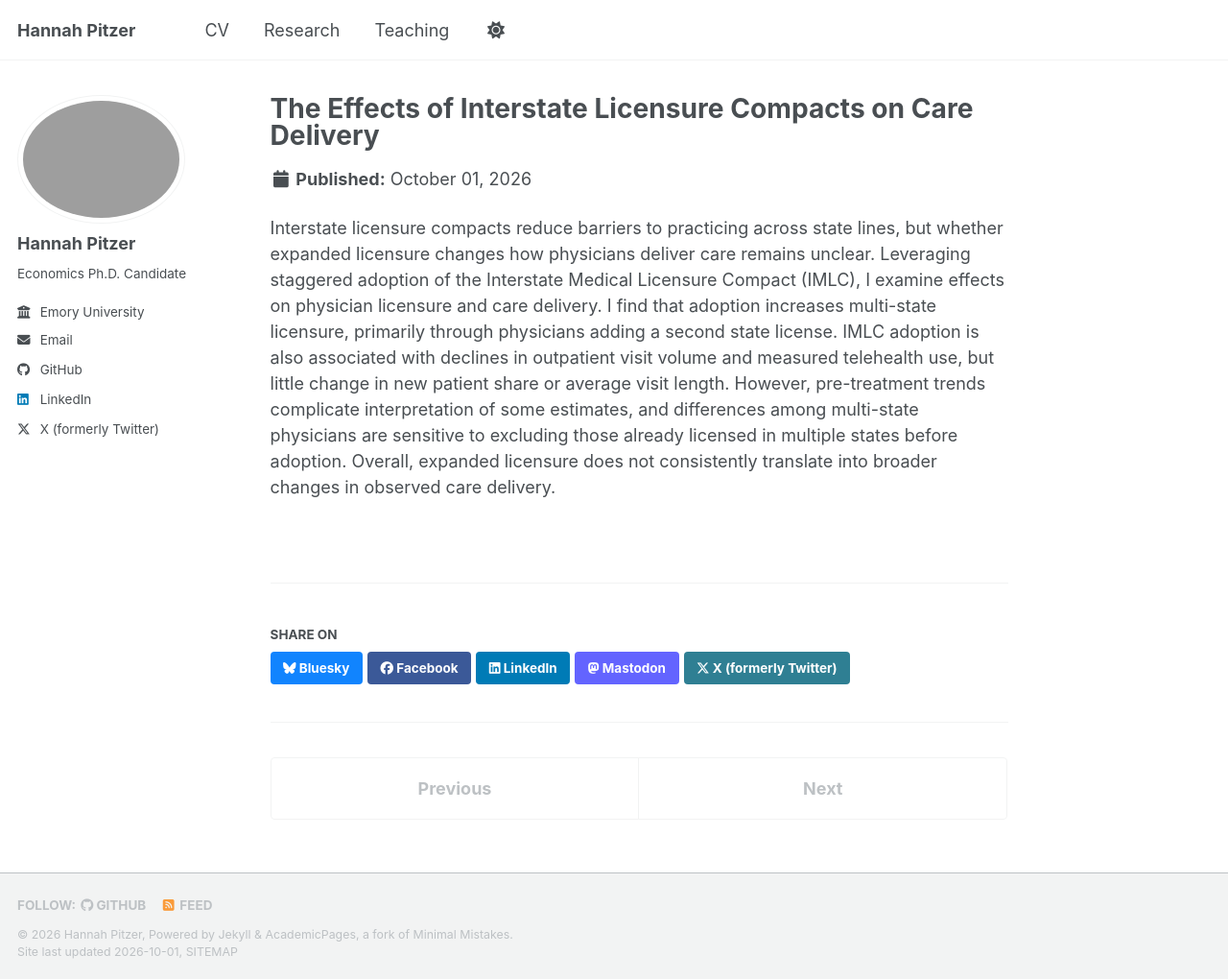
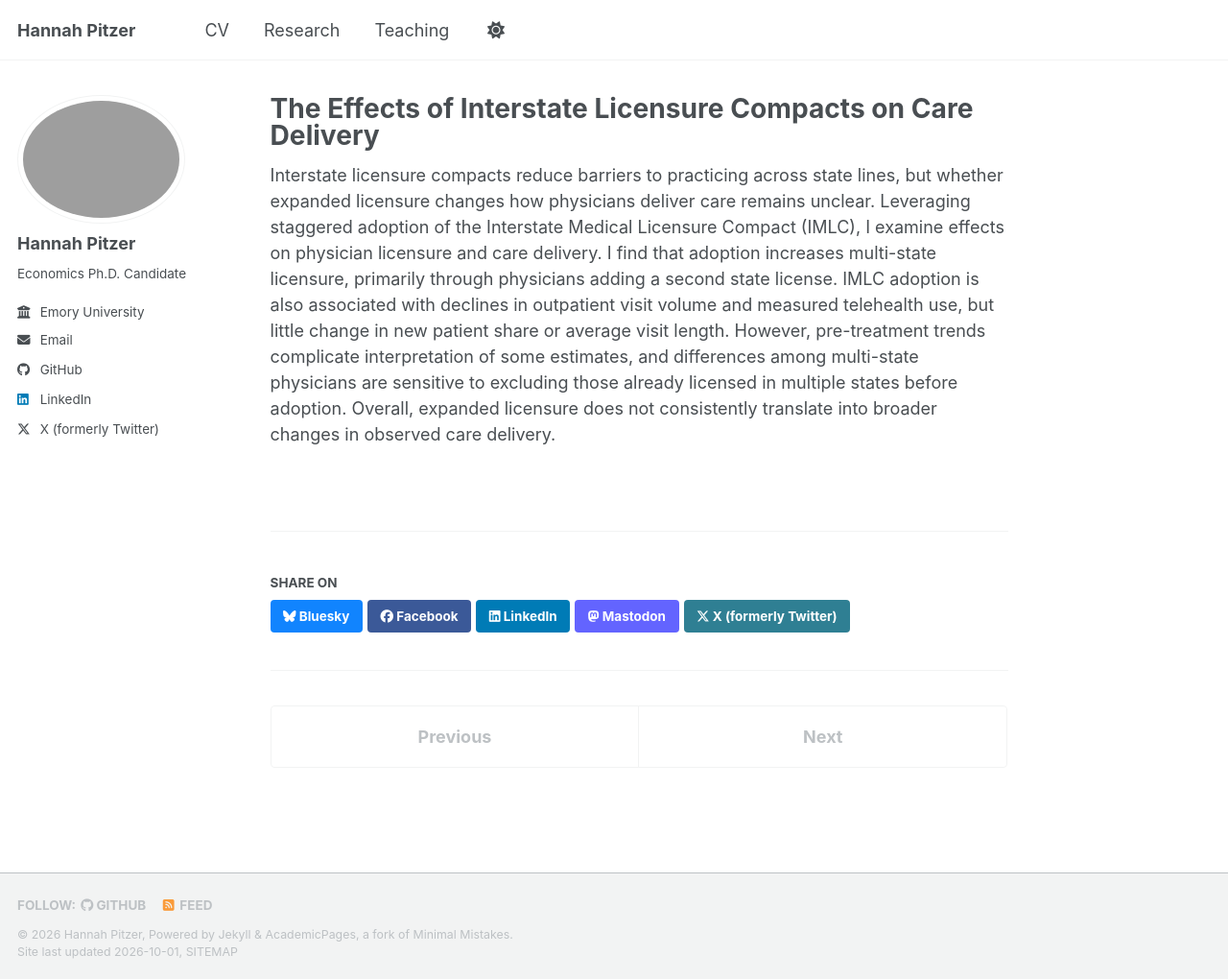
Before and after one commit to hdpitzer/hdpitzer.github.io, a Jekyll site: the page built from _publications/2026-10-01-licensure-care-delivery.md, in a window 1280 px wide and 1020 px high. Shown: the whole window at 96% size. Built offline with Jekyll 4.4.1, drawn with Linux system fonts in a browser that asks for light colours; a style sheet for code colours, icons or effects is not loaded.

Commit message:
Update single.html

```diff
--- a/_layouts/single.html
+++ b/_layouts/single.html
@@ -35,12 +35,28 @@ layout: default
         {% endif %}
 
         {% if page.collection == 'teaching' %}
-          <p> {{ page.type }}, <i>{{ page.venue }}</i>, {{ page.date | default: "1900-01-01" | date: "%Y" }} </p>
-        {% elsif page.venue and page.date %}
-          <p>Published in <i>{{ page.venue }}</i>, {{ page.date | default: "1900-01-01" | date: "%Y" }} </p>
-        {% elsif page.date %}
-          <p class="page__date"><strong><i class="fa fa-fw fa-calendar" aria-hidden="true"></i> {{ site.data.ui-text[site.locale].date_label | default: "Published:" }}</strong> <time datetime="{{ page.date | date_to_xmlschema }}">{{ page.date | default: "1900-01-01" | date: "%B %d, %Y" }}</time></p>
-        {% endif %}
+  <p>
+    {{ page.type }}, <i>{{ page.venue }}</i>, {{ page.date | default: "1900-01-01" | date: "%Y" }}
+  </p>
+
+{% elsif page.collection == 'publications' %}
+  {% if page.venue %}
+    <p>
+      Published in <i>{{ page.venue }}</i>{% if page.date %}, {{ page.date | date: "%Y" }}{% endif %}
+    </p>
+  {% endif %}
+
+{% elsif page.date %}
+  <p class="page__date">
+    <strong>
+      <i class="fa fa-fw fa-calendar" aria-hidden="true"></i>
+      {{ site.data.ui-text[site.locale].date_label | default: "Published:" }}
+    </strong>
+    <time datetime="{{ page.date | date_to_xmlschema }}">
+      {{ page.date | date: "%B %d, %Y" }}
+    </time>
+  </p>
+{% endif %}
         </header>
       {% endunless %}
 
```
